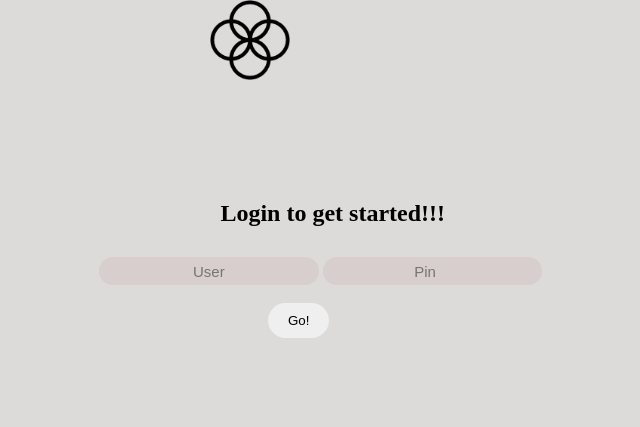
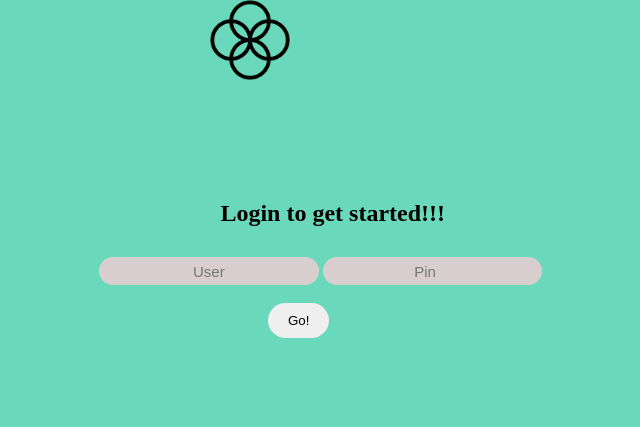
Before and after one commit to 7sakshi7/Bankist, a plain HTML site: page index.html in a window 1280 px wide. Shown: the whole page, without its empty margins (379-1019 px from the left). Drawn offline with Linux system fonts and the light colour scheme.

Commit message:
Update style.css

```diff
--- a/style.css
+++ b/style.css
@@ -5,7 +5,7 @@
 body{
     width: 100vw;
     height: 100vh;
-    background: rgb(221, 218, 218);
+    background: hsl(164deg 59% 63%);
 
 }
 #icon{
```
